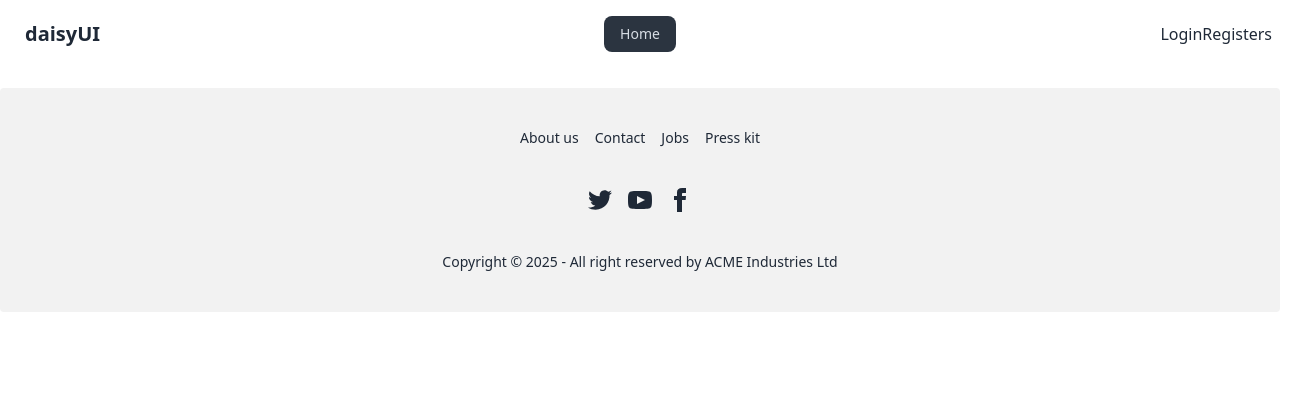
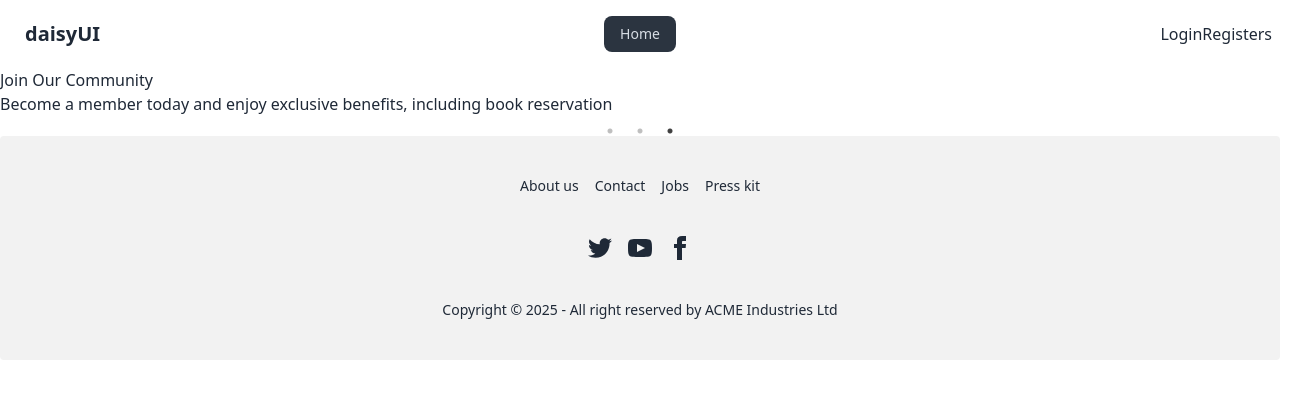
Before and after one commit to gr99murad/Library-management-system-client, a React (Vite) app: page / in a window 1280 px wide. Shown: the top 398 px of the page, 1305 px wide, since content can reach past the window. Built offline with nearby package versions, Linux system fonts and the light colour scheme; no server answers.

Commit message:
Added carousoul slider in banner

```diff
--- a/package.json
+++ b/package.json
@@ -17,7 +17,9 @@
     "react": "^18.3.1",
     "react-dom": "^18.3.1",
     "react-router-dom": "^7.1.1",
+    "react-slick": "^0.30.3",
     "react-toastify": "^11.0.2",
+    "slick-carousel": "^1.8.1",
     "sort-by": "^1.2.0"
   },
   "devDependencies": {
--- /dev/null
+++ b/src/Components/Banner.jsx
@@ -0,0 +1,39 @@
+import React from 'react';
+import 'slick-carousel/slick/slick.css';
+import 'slick-carousel/slick/slick-theme.css';
+import Slider from 'react-slick';
+
+
+const Banner = () => {
+    const setting ={
+        dots: true,
+        infinite: true,
+        speed:500,
+        slidesToShow: 1,
+        slidesToScroll: 1,
+        autoplay: true,
+        autoplaySpeed: 2000,
+    };
+
+
+    return (
+        <div >
+            <Slider {...setting}>
+                <div>
+                    <h3>Welcome to Our Library</h3>
+                    <p>Explore a world of knowledge with our extensive collection of books across various genres.</p>
+                </div>
+                <div>
+                    <h3>New Arrivals</h3>
+                    <p>Check out the latest additions to our library and stay updated with trending titles.</p>
+                </div>
+                <div>
+                    <h3>Join Our Community</h3>
+                    <p>Become a member today and enjoy exclusive benefits, including book reservation</p>
+                </div>
+            </Slider>
+        </div>
+    );
+};
+
+export default Banner;
--- a/src/Components/Home.jsx
+++ b/src/Components/Home.jsx
@@ -1,11 +1,12 @@
 import React from 'react';
+import Banner from './Banner';
 
 
 
 const Home = () => {
     return (
         <div>
-
+            <Banner></Banner>
 
         </div>
     );
```
Also changed, not shown: 1 other file (tests, documents, lock files or other folders).
